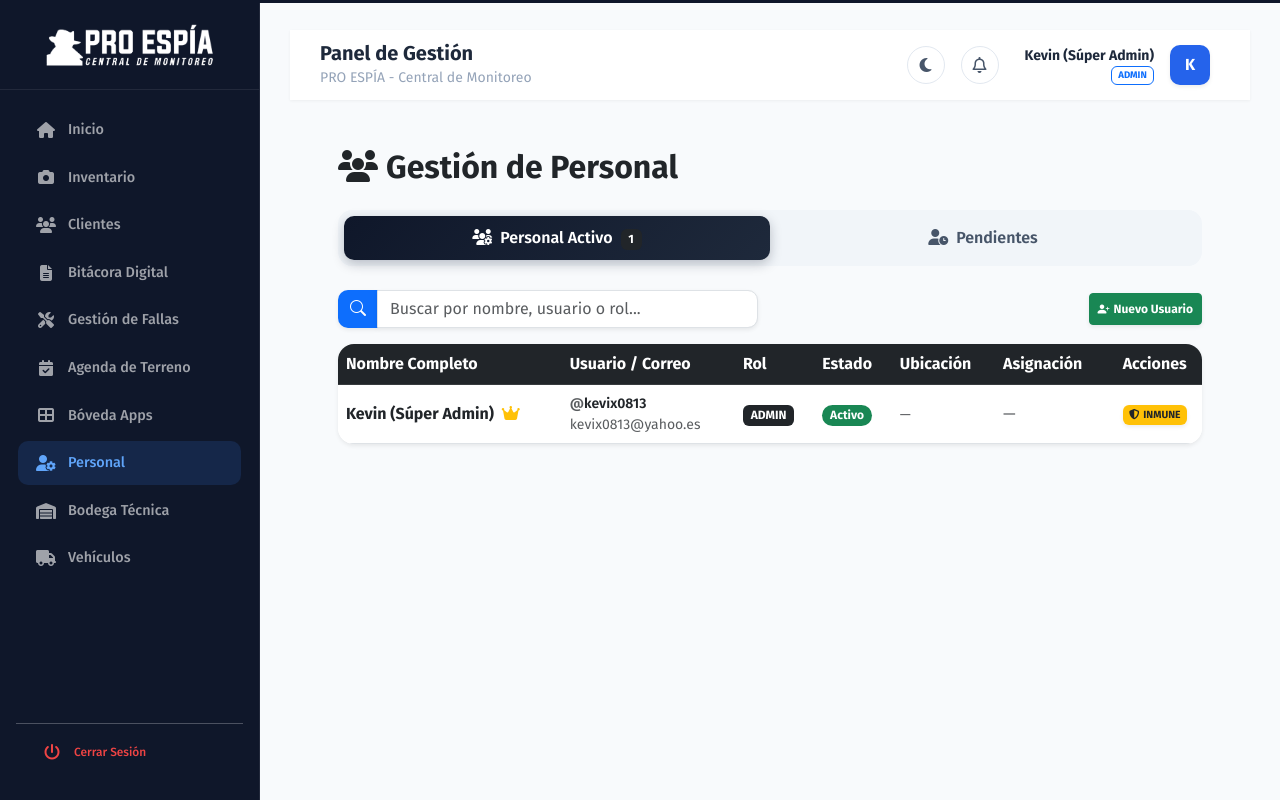
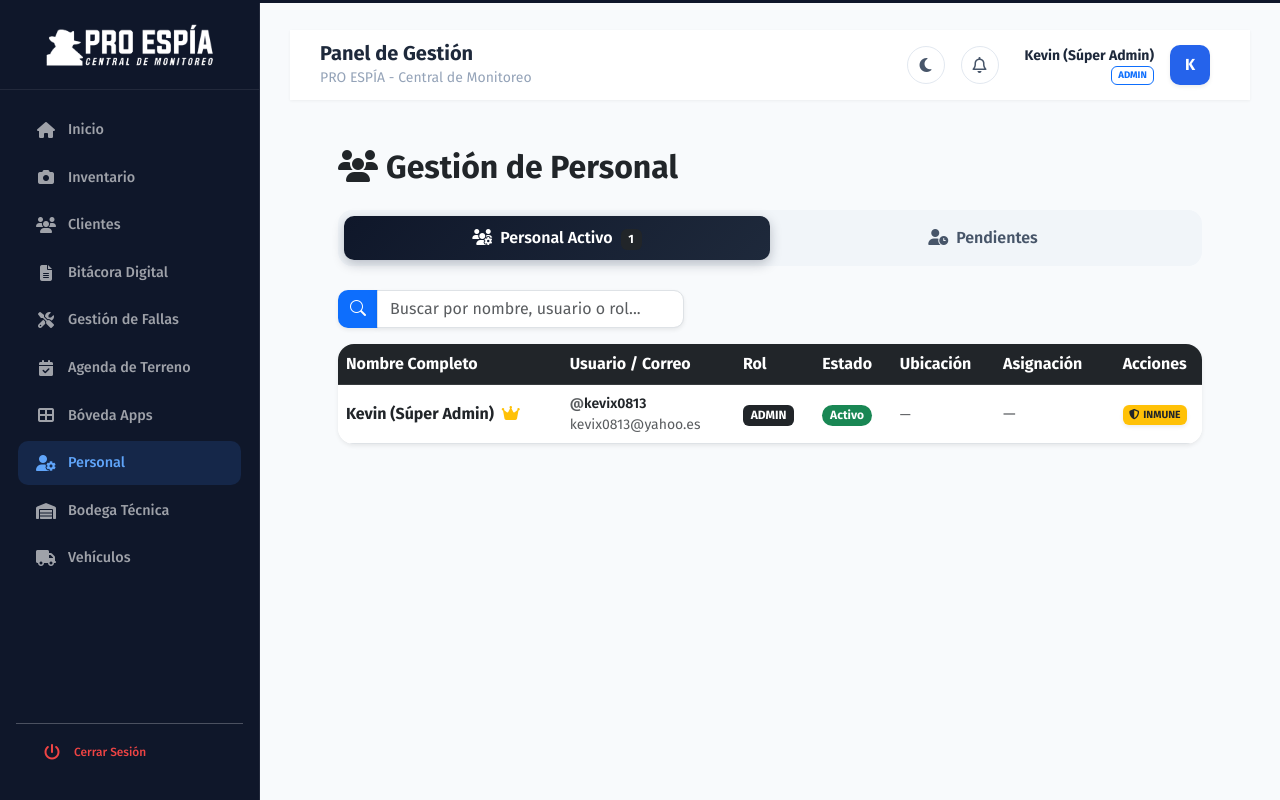
Before and after one commit to KevinAntoniooo/proespia.app, a Flask app: page /usuarios/1 in a window 1280 px wide. Run offline with Flask 3, Linux system fonts and the light colour scheme; a user stored in the database is signed in; data comes from the database, SQL or seed files in the repository; data that the repository does not hold is empty; some libraries are stand-ins or nearby versions.

Commit message:
refactor(usuarios): eliminar crear usuario manual (solo autoregistro)
- Removido boton 'Nuevo Usuario' (mobile y desktop)
- Removido modal nuevoUserModal completo (campos, rol, ubicacion, etc.)
- Removida funcion JS toggleUbicacionNuevo y su referencia en DOMContentLoaded
- Removido handler POST de /usuarios/<id> (creacion manual)
- Ruta cambiada a solo GET
- Se mantiene busqueda en vivo con filtrarUsuarios()

```diff
--- a/app.py
+++ b/app.py
@@ -1767,56 +1767,10 @@ def verificar_clave_admin():
 # ==========================================
 # 7. GESTIÓN DE USUARIOS (SOLO PARA ADMINISTRADORES)
 # ==========================================
-@app.route('/usuarios/<int:user_id>', methods=['GET', 'POST'])
+@app.route('/usuarios/<int:user_id>', methods=['GET'])
 @requiere_admin
 def gestionar_usuarios(user_id):
     usuario_admin = db.session.get(Usuario, user_id)
-
-    if request.method == 'POST':
-        nombre = request.form.get('nombre')
-        username = (request.form.get('username') or '').strip().lower()
-        correo = (request.form.get('correo') or '').strip().lower() or None
-        rol = request.form.get('rol')
-        ubicacion_id = request.form.get('ubicacion_id') or None
-        password_plana = request.form.get('password')
-        tipo_asignacion = request.form.get('tipo_asignacion') or None
-
-        if not nombre or not username or not password_plana:
-            flash('Nombre, usuario y contraseña son obligatorios.', 'danger')
-            return redirect(url_for('gestionar_usuarios', user_id=user_id))
-
-        if correo:
-            dup = Usuario.query.filter(func.lower(Usuario.correo) == correo).first()
-            if dup:
-                flash('Ya existe un usuario con ese correo.', 'danger')
-                return redirect(url_for('gestionar_usuarios', user_id=user_id))
-
-        if rol != 'tecnico':
-            ubicacion_id = None
-            tipo_asignacion = None
-
-        try:
-            nuevo = Usuario(
-                nombre=nombre,
-                username=username,
-                correo=correo,
-                rol=rol,
-                estado='Activo',
-                ubicacion_id=int(ubicacion_id) if ubicacion_id else None,
-                tipo_asignacion=tipo_asignacion
-            )
-            nuevo.set_password(password_plana)
-            db.session.add(nuevo)
-            db.session.commit()
-            flash(f'Personal "{nombre}" registrado correctamente.', 'success')
-        except IntegrityError:
-            db.session.rollback()
-            flash('Conflicto: el nombre de usuario ya existe.', 'danger')
-        except Exception as e:
-            db.session.rollback()
-            print(f"Error técnico al registrar: {e}")
-            flash('No se pudo completar el registro.', 'danger')
-        return redirect(url_for('gestionar_usuarios', user_id=user_id))
 
     usuarios = Usuario.query.order_by(Usuario.rol.asc(), Usuario.nombre.asc()).all()
     pendientes = Usuario.query.filter_by(rol='Pendiente').order_by(Usuario.created_at.desc()).all()
--- a/templates/usuarios.html
+++ b/templates/usuarios.html
@@ -26,10 +26,8 @@
 <div class="tab-content" id="usersTabContent">
 
 <div class="tab-pane fade show active" id="tab-personal" role="tabpanel">
-<div class="row align-items-center mb-3">
-    <div class="col-md-8 col-lg-6">
-        <div class="d-flex align-items-center gap-2">
-            <div style="flex:8">
+<div class="row mb-3">
+    <div class="col-md-6 col-lg-5">
         <div class="input-group">
             <span class="input-group-text bg-primary text-white border-0 shadow-sm">
                 <i class="bi bi-search"></i>
@@ -38,18 +36,6 @@
                    placeholder="Buscar por nombre, usuario o rol..."
                    onkeyup="filtrarUsuarios()">
         </div>
-            </div>
-            <div style="flex:2" class="d-md-none">
-                <button class="btn btn-success shadow-sm btn-sm fw-bold w-100" style="font-size:0.75rem;height:38px;" data-bs-toggle="modal" data-bs-target="#nuevoUserModal">
-                    <i class="bi bi-person-plus-fill"></i><span class="d-none d-sm-inline ms-1"> Nuevo Usuario</span>
-                </button>
-            </div>
-        </div>
-    </div>
-    <div class="col-md-4 col-lg-6 text-md-end mt-3 mt-md-0 d-none d-md-block">
-        <button class="btn btn-success shadow-sm btn-sm fw-bold" style="font-size:0.75rem;" data-bs-toggle="modal" data-bs-target="#nuevoUserModal">
-            <i class="bi bi-person-plus-fill me-1"></i> Nuevo Usuario
-        </button>
     </div>
 </div>
 
@@ -240,65 +226,6 @@
 </div>
 {% endfor %}
 
-<div class="modal fade" id="nuevoUserModal" tabindex="-1" aria-hidden="true">
-    <div class="modal-dialog modal-dialog-centered">
-        <div class="modal-content">
-            <div class="modal-header bg-success text-white border-0">
-                <h5 class="modal-title">Crear Nuevo Acceso</h5>
-                <button type="button" class="btn-close btn-close-white" data-bs-dismiss="modal"></button>
-            </div>
-            <form action="/usuarios/{{ usuario.id }}" method="POST">
-                <div class="modal-body">
-                    <div class="mb-3">
-                        <label class="form-label fw-bold">Nombre Completo</label>
-                        <input type="text" name="nombre" class="form-control" placeholder="Ej: Juan Pérez" required>
-                    </div>
-                    <div class="mb-3">
-                        <label class="form-label fw-bold">Nombre de Usuario</label>
-                        <input type="text" name="username" class="form-control" placeholder="Ej: k.seguridad" required>
-                    </div>
-                    <div class="mb-3">
-                        <label class="form-label fw-bold">Correo (opcional)</label>
-                        <input type="email" name="correo" class="form-control" placeholder="usuario@empresa.cl">
-                    </div>
-                    <div class="mb-3">
-                        <label class="form-label fw-bold">Contraseña</label>
-                        <input type="password" name="password" class="form-control" required>
-                    </div>
-                    <div class="mb-3">
-                        <label class="form-label fw-bold">Rol del Sistema</label>
-                        <select name="rol" class="form-select" onchange="toggleUbicacionNuevo(this)">
-                            <option value="operador">Operador</option>
-                            <option value="tecnico">Técnico</option>
-                            <option value="admin">Administrador</option>
-                        </select>
-                    </div>
-                    <div class="mb-3 ubicacion-field" id="ubicacionNuevoField">
-                        <label class="form-label fw-bold">Ubicación de Stock</label>
-                        <select name="ubicacion_id" class="form-select">
-                            <option value="">Sin vehículo</option>
-                            {% for loc in ubicaciones %}
-                            <option value="{{ loc.id }}">{{ loc.nombre }}</option>
-                            {% endfor %}
-                        </select>
-                        <small class="text-muted">Opcional. Vehículo al que pertenece este técnico.</small>
-                    </div>
-                    <div class="mb-3 ubicacion-field" id="tipoAsignacionNuevoField">
-                        <label class="form-label fw-bold">Tipo de Asignación</label>
-                        <select name="tipo_asignacion" class="form-select">
-                            <option value="acompanante">Acompañante</option>
-                            <option value="a_cargo">A cargo</option>
-                        </select>
-                    </div>
-                </div>
-                <div class="modal-footer border-0">
-                    <button type="button" class="btn btn-light shadow-sm btn-sm" style="font-size:0.75rem;" data-bs-dismiss="modal">Cancelar</button>
-                    <button type="submit" class="btn btn-success shadow-sm btn-sm fw-bold" style="font-size:0.75rem;">Crear Cuenta</button>
-                </div>
-            </form>
-        </div>
-    </div>
-</div>
 
 <style>
 @media (max-width: 767px) {
@@ -328,32 +255,9 @@ function filtrarUsuarios() {
     }
 }
 
-function toggleUbicacionNuevo(select) {
-    var field = document.getElementById('ubicacionNuevoField');
-    var tipoField = document.getElementById('tipoAsignacionNuevoField');
-    var isTecnico = select.value === 'tecnico';
-    field.style.display = isTecnico ? '' : 'none';
-    if (isTecnico) {
-        var ubiSelect = field.querySelector('select[name="ubicacion_id"]');
-        if (ubiSelect) {
-            ubiSelect.onchange = function() {
-                tipoField.style.display = this.value ? '' : 'none';
-            };
-            tipoField.style.display = ubiSelect.value ? '' : 'none';
-        } else {
-            tipoField.style.display = 'none';
-        }
-    } else {
-        tipoField.style.display = 'none';
-    }
-}
-
 document.addEventListener("DOMContentLoaded", () => {
     const input = document.getElementById("buscadorUsuarios");
     if(input) input.value = "";
-
-    var selectNuevo = document.querySelector('#nuevoUserModal select[name="rol"]');
-    if (selectNuevo) toggleUbicacionNuevo(selectNuevo);
 });
 </script>
 {% endblock %}
```
Lines whose indentation alone changed are shown as unchanged.
